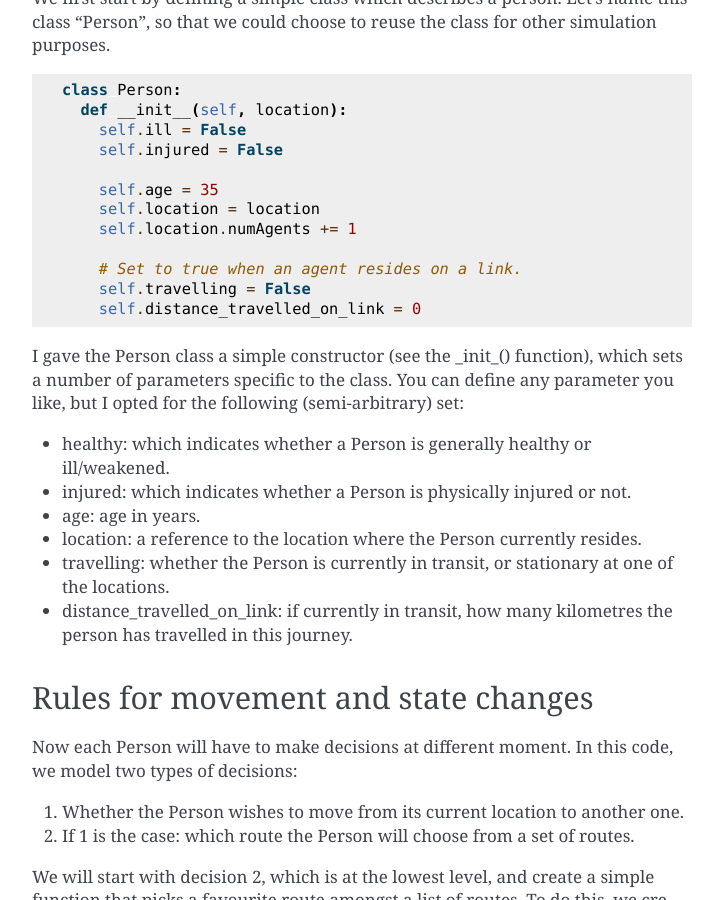
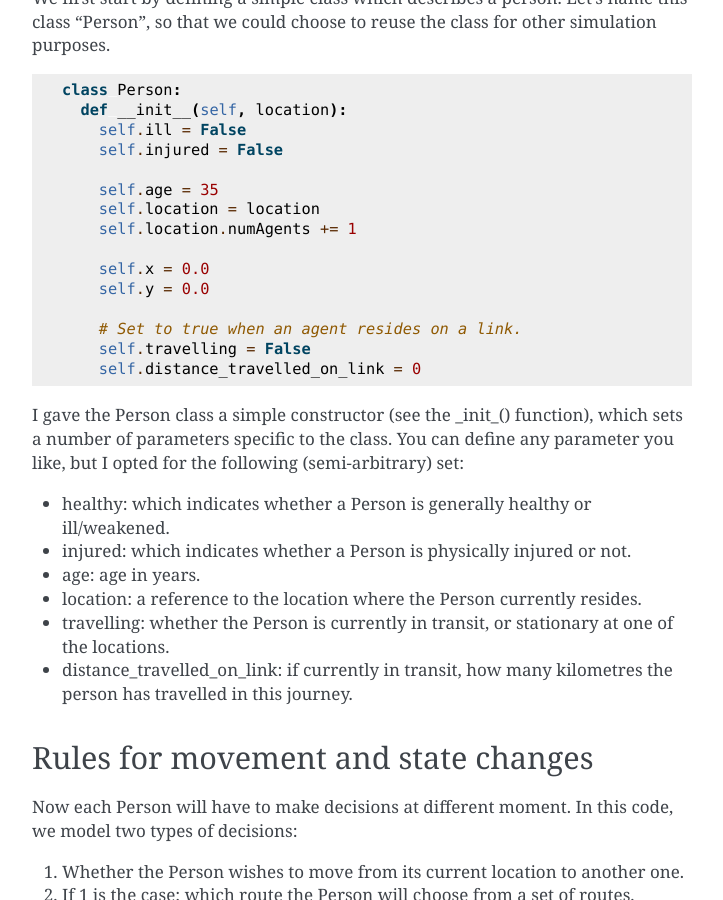
Before and after one commit to djgroen/student-resources, a Sphinx documentation site: the page built from docs/python-abm.rst, in a window 1280 px wide and 900 px high, scrolled down 1985 px. Shown: the whole window, without its empty margins (388-1111 px from the left). Built offline with Sphinx 7.4.7, drawn with Linux system fonts in a browser that asks for light colours; some of the changed text lies outside the part shown.

Commit message:
Fixed typos

```diff
--- a/docs/python-abm.rst
+++ b/docs/python-abm.rst
@@ -74,6 +74,9 @@
       self.age = 35
       self.location = location
       self.location.numAgents += 1
+
+      self.x = 0.0
+      self.y = 0.0
 
       # Set to true when an agent resides on a link.
       self.travelling = False
@@ -315,7 +318,7 @@
       for l in self.locations:
         print(l.name, l.numAgents)
 
-      my_file = open("agents.%.csv" % (self.time), "w")
+      my_file = open("agents.%s.csv" % (self.time), "w")
 
       my_file.write("#id,x,y\n")
       for id,a in enumerate(self.agents):
```
